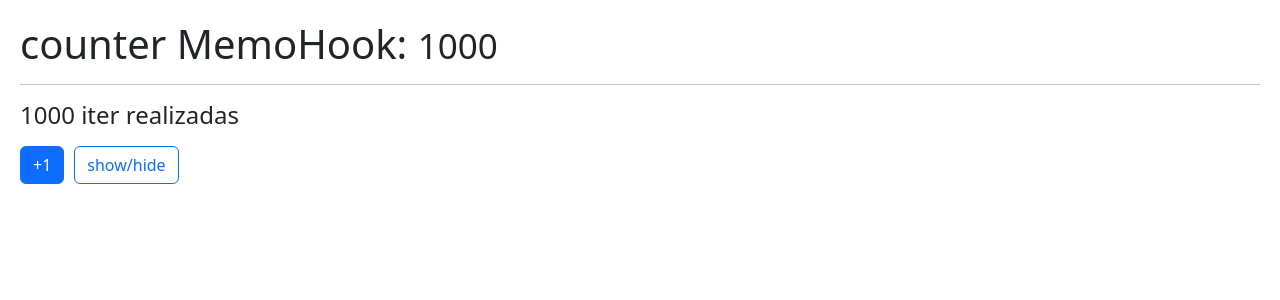
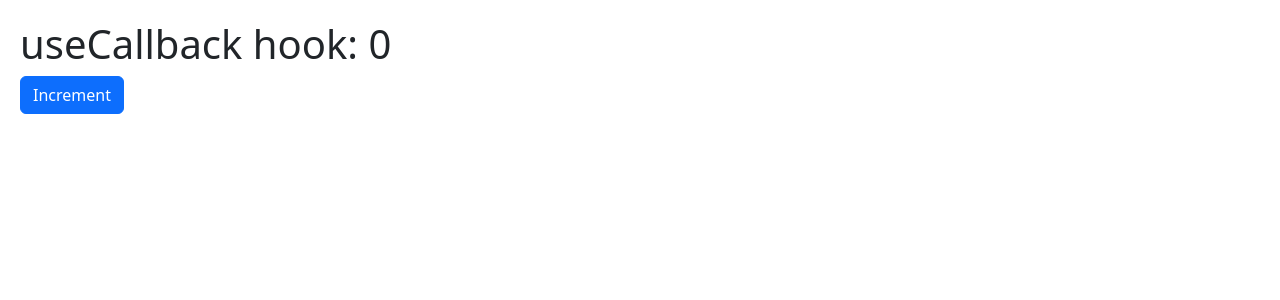
Before and after one commit to hernanfuria/react-hooks-app, a React (Vite) app: page / in a window 1280 px wide. Shown: the top 300 px of the page. Built offline with nearby package versions, Linux system fonts and the light colour scheme.

Commit message:
useCallback (no me anduvo como deberia)

```diff
--- /dev/null
+++ b/src/06-memos/CallbackHook.jsx
@@ -0,0 +1,17 @@
+import { useCallback, useState } from "react";
+import { ShowIncrement } from "./ShowIncrement";
+
+export const CallbackHook = () => {
+    const [counter, setCounter] = useState(0)
+
+    const increment = useCallback(() => {
+        setCounter((value) => value + 1);
+    }, [])
+
+    return (
+        <>
+            <h1>useCallback hook: {counter}</h1>
+            <ShowIncrement increment={increment} />
+        </>
+  )
+}
--- /dev/null
+++ b/src/06-memos/ShowIncrement.jsx
@@ -0,0 +1,7 @@
+export const ShowIncrement = ({increment}) => {
+    console.log('ShowIncrement ejecutado')
+
+    return (
+        <button className="btn btn-primary" onClick={() => increment()}>Increment</button>
+    )
+}
--- a/src/main.jsx
+++ b/src/main.jsx
@@ -9,10 +9,11 @@
 // import { MultipleCustomHooks } from './03-examples/MultipleCustomHooks'
 // import { FocusScreen } from './04-useRef/FocusScreen'
 // import { Layout } from './05-useLayoutEffect/Layout'
-import { MemoHook } from './06-memos/MemoHook'
+// import { MemoHook } from './06-memos/MemoHook'
+import { CallbackHook } from './06-memos/CallbackHook'
 
 ReactDOM.createRoot(document.getElementById('root')).render(
   //<React.StrictMode>
-    <MemoHook />
+    <CallbackHook />
   //</React.StrictMode>,
 )
```
